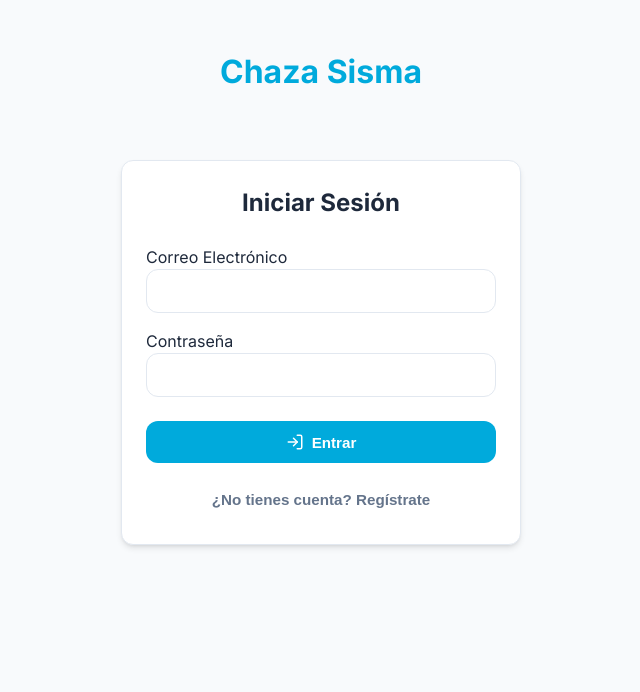
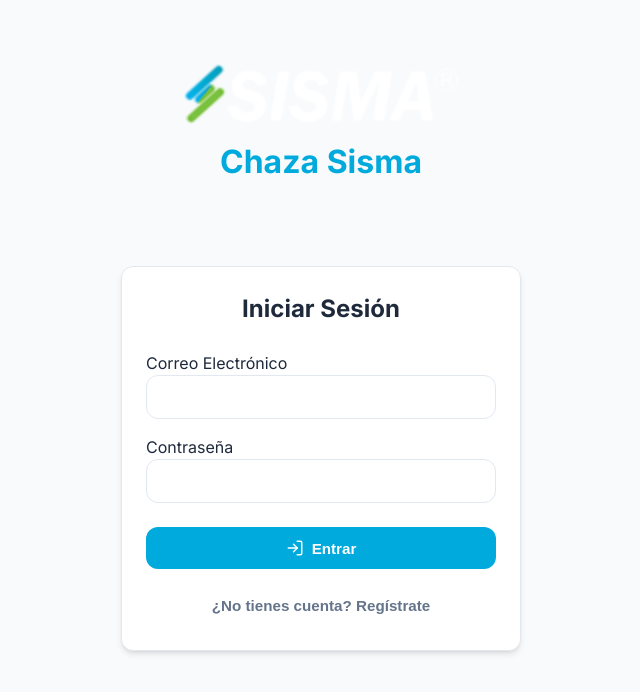
Before and after one commit to abeljose09-beep/chaza-sisma, a React (Vite) app: page / in a window 1280 px wide. Shown: the top 692 px of the page, without its empty margins (319-959 px from the left). Built offline with nearby package versions, Linux system fonts and the light colour scheme; no server answers; the database is empty.

Commit message:
UI: Integrated official logo into Login and Navigation. Adjusted layout for better brand alignment.

```diff
--- a/src/App.tsx
+++ b/src/App.tsx
@@ -20,7 +20,10 @@ export const App: React.FC = () => {
   if (!user) {
     return (
       <div className="app-container">
-        <h1 style={{ textAlign: 'center', marginTop: '2rem', color: 'var(--primary)' }}>Chaza Sisma</h1>
+        <div style={{ textAlign: 'center', marginTop: '3rem', marginBottom: '1rem' }}>
+          <img src="/logo.png" alt="Logo" style={{ height: '60px', marginBottom: '0.5rem' }} />
+          <h1 style={{ color: 'var(--primary)', margin: 0 }}>Chaza Sisma</h1>
+        </div>
         <Login />
       </div>
     );
@@ -35,7 +38,10 @@ export const App: React.FC = () => {
       </header>
 
       <nav className="nav animate-fade-in">
-        <h1 style={{ fontSize: '1.5rem', fontWeight: 'bold', color: 'var(--primary)' }}>Chaza Sisma</h1>
+        <div style={{ display: 'flex', alignItems: 'center', gap: '0.75rem' }}>
+          <img src="/logo.png" alt="Logo" style={{ height: '32px' }} />
+          <h1 style={{ fontSize: '1.4rem', fontWeight: 'bold', color: 'var(--primary)', margin: 0 }}>Chaza Sisma</h1>
+        </div>
         <div style={{ display: 'flex', gap: '0.4rem', flexWrap: 'wrap' }}>
           <button
             className={`btn ${activeTab === 'pos' ? 'btn-primary' : 'btn-ghost'}`}
```
Also changed, not shown: public/logo.png (added).
